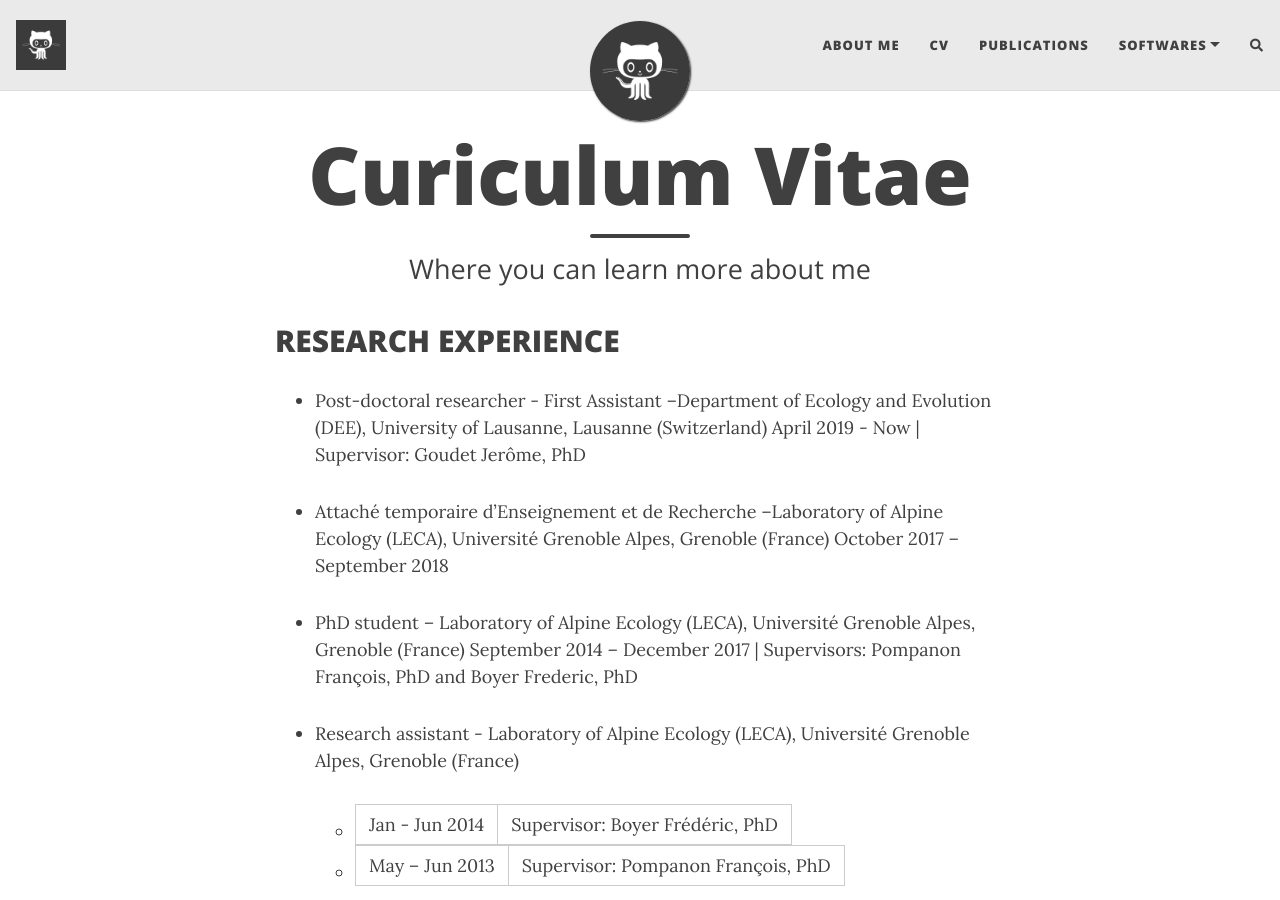
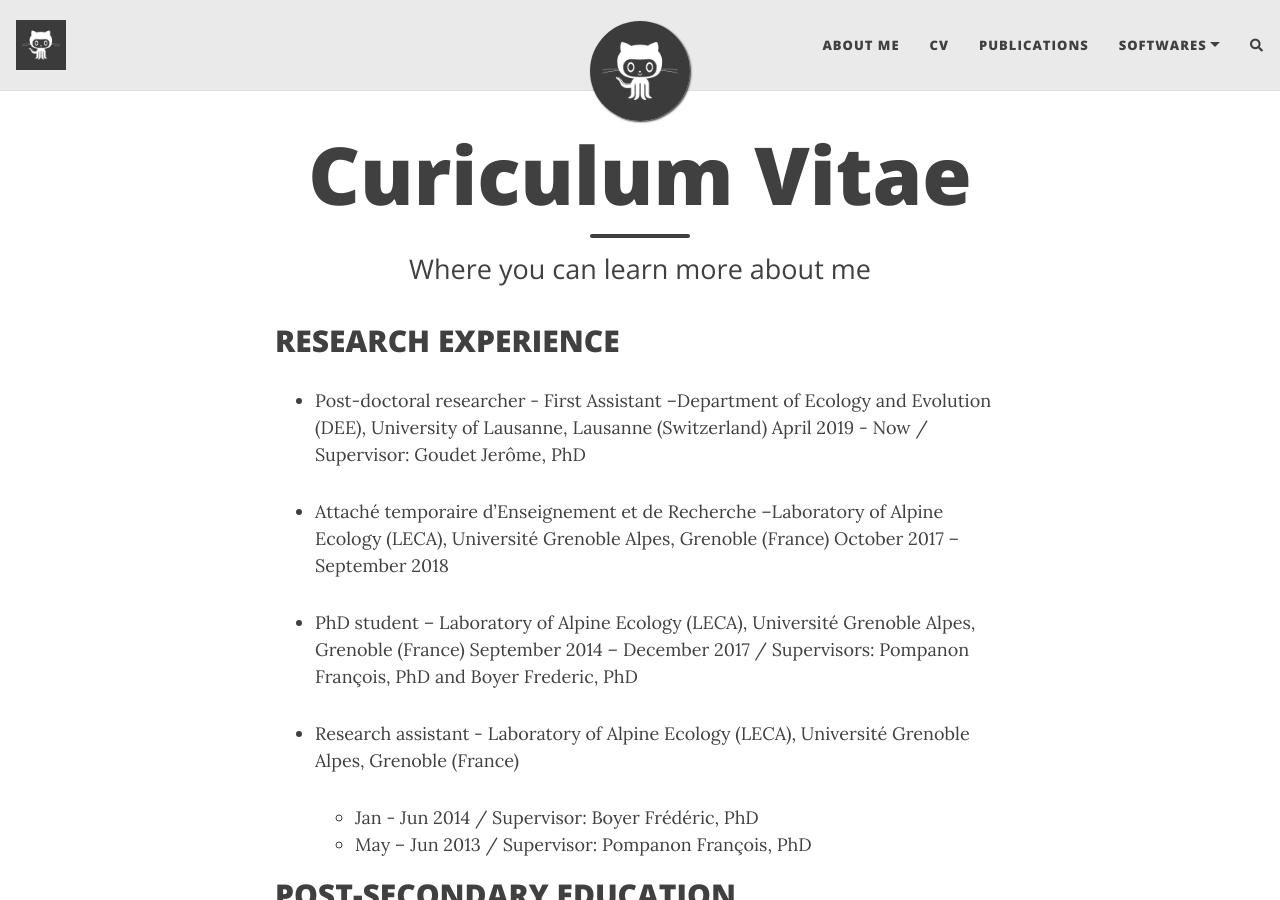
Before and after one commit to cumtr/cumtr.github.io, a Jekyll site: the page built from CV.md, in a window 1280 px wide and 900 px high. Built offline with Jekyll 4.4.1, drawn with Linux system fonts in a browser that asks for light colours; nearby versions of some CDN libraries; comment, search, counter and statistics services are not loaded; some of the changed text lies outside the part shown.

Commit message:
Update CV.md

```diff
--- a/CV.md
+++ b/CV.md
@@ -7,17 +7,17 @@ subtitle: Where you can learn more about me
 ## RESEARCH EXPERIENCE
 
 - Post-doctoral researcher - First Assistant –Department of Ecology and Evolution (DEE), University of Lausanne, Lausanne (Switzerland)
-	April 2019 - Now | Supervisor: Goudet Jerôme, PhD
+	April 2019 - Now / Supervisor: Goudet Jerôme, PhD
 
 - Attaché temporaire d’Enseignement et de Recherche –Laboratory of Alpine Ecology (LECA), Université Grenoble Alpes, Grenoble (France)
 October 2017 – September 2018
 
 - PhD student – Laboratory of Alpine Ecology (LECA), Université Grenoble Alpes, Grenoble (France)
-September 2014 – December 2017 | Supervisors: Pompanon François, PhD and Boyer Frederic, PhD
+September 2014 – December 2017 / Supervisors: Pompanon François, PhD and Boyer Frederic, PhD
 
 - Research assistant - Laboratory of Alpine Ecology (LECA), Université Grenoble Alpes, Grenoble (France)
-	- Jan - Jun 2014 | Supervisor: Boyer Frédéric, PhD
-	- May – Jun 2013 | Supervisor: Pompanon François, PhD
+	- Jan - Jun 2014 / Supervisor: Boyer Frédéric, PhD
+	- May – Jun 2013 / Supervisor: Pompanon François, PhD
 
 
 ## POST-SECONDARY EDUCATION
@@ -89,13 +89,13 @@ Jun 2016– JOBIM- National Congress – Talk - *BAdabouM, a fast tool to detect
 
 ## SKILLS & LANGUAGES
 
-	- Statistical analysis (R and python) & Programming (shell, awk, c++)
-	- French (Native) - English (Fluent)
+- Statistical analysis (R and python) & Programming (shell, awk, c++)
+- French (Native) - English (Fluent)
 
 ## SOFTWARE DEVELOPMENT
 
-	- BAdabouM – Tool to detect genomic structural variation in whole genome re-sequencing data (c++)
-	- ProcessMyRADs – Pipeline to guide parameter selection during the treatment of ddRAD sequencing data (bash & R)
+- BAdabouM – Tool to detect genomic structural variation in whole genome re-sequencing data (c++)
+- ProcessMyRADs – Pipeline to guide parameter selection during the treatment of ddRAD sequencing data (bash & R)
 
 ## REVIEWING
 
@@ -103,15 +103,13 @@ BMC genetics - Molecular Ecology - Molecular Ecology Ressources - Journal of Ani
 
 ## OUTREACH ACTIVITIES
 
-My PhD in 180 seconds (MT180) - 2017 – regional finalist
-
-Les mysteres de l’UNIL – attelier « Chouettes : un escape-game » - 2023
+- My PhD in 180 seconds (MT180) - 2017 – regional finalist
+- Les mysteres de l’UNIL – attelier « Chouettes : un escape-game » - 2023
 
 ## DEPARTEMENT RESPONSABILITES
 
-PhD student’s representative during my PhD
-
-Member of the Teaching committee of the DEE
+- PhD student’s representative during my PhD
+- Member of the Teaching committee of the DEE
 
 ## EXTRA PROFESSIONAL ACTIVITIES
 
```
